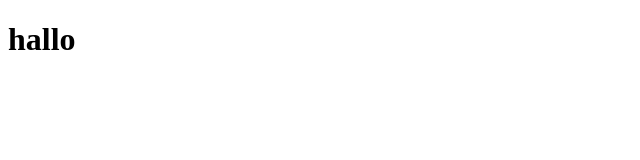
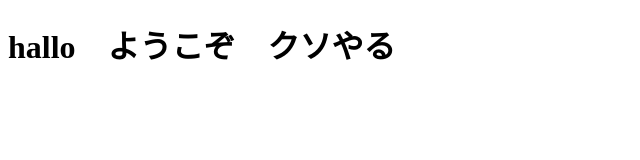
Before and after one commit to codievalkhof/les7-skill, a plain HTML site: page index.html in a window 1280 px wide. Shown: the whole page, without its empty margins (0-640 px from the left). Drawn offline with Linux system fonts and the light colour scheme.

Commit message:
クソやる

```diff
--- a/index.html
+++ b/index.html
@@ -6,6 +6,6 @@
     <title>Document</title>
 </head>
 <body>
-    <h1> hallo</h1>
+    <h1> hallo　ようこぞ　クソやる</h1　>
 </body>
 </html>
```
